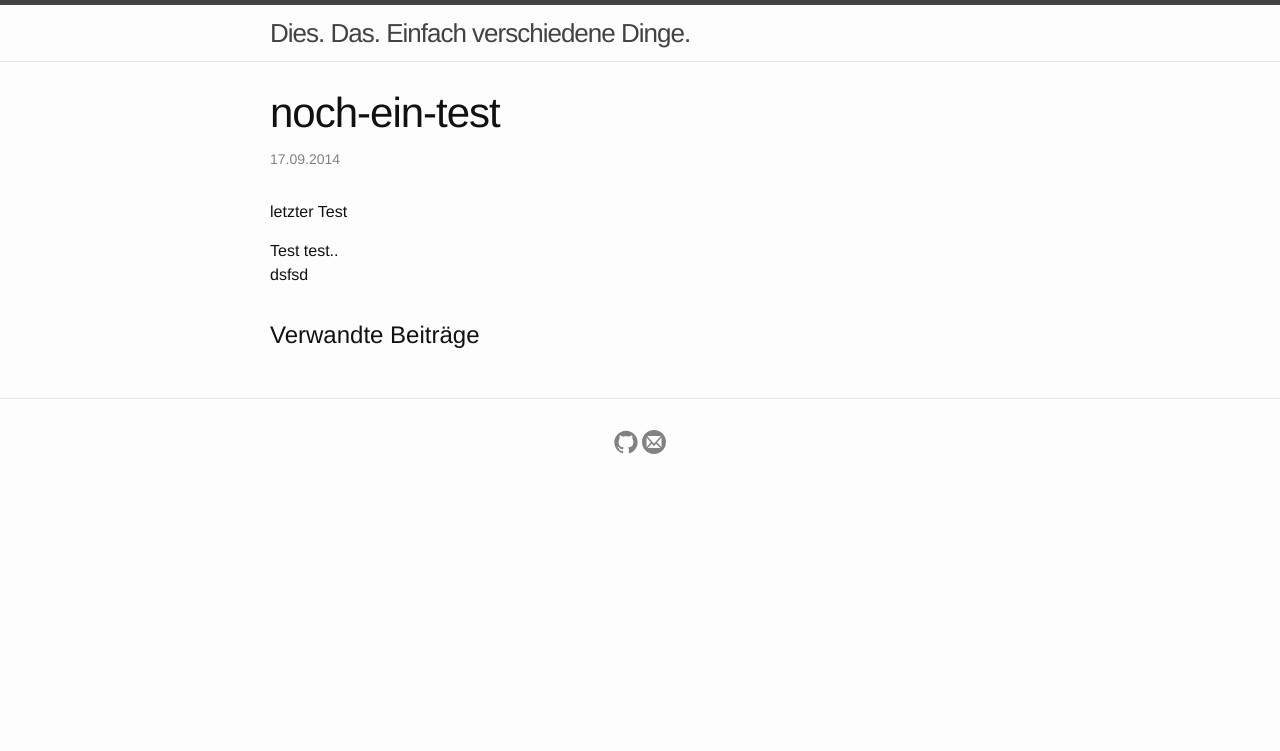
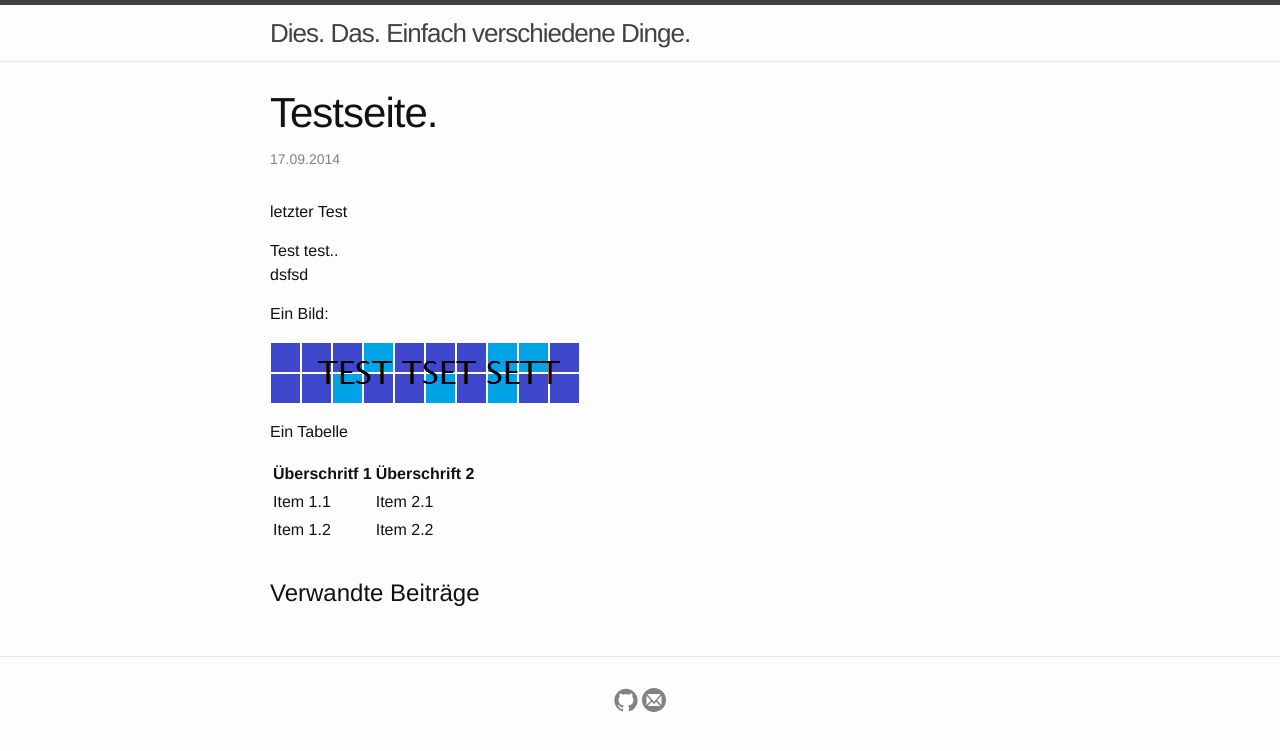
Before and after one commit to ch38/ch38.github.io, a Jekyll site: the page built from _posts/2014-09-17-noch-ein-test.md, in a window 1280 px wide. Shown: the top 751 px of the page. Built offline with Jekyll 4.4.1, drawn with Linux system fonts in a browser that asks for light colours.

Commit message:
Weitere Änderungen

```diff
--- a/_posts/2014-09-17-noch-ein-test.md
+++ b/_posts/2014-09-17-noch-ein-test.md
@@ -1,9 +1,21 @@
 ---
 layout: post
-title: "noch-ein-test"
+title: "Testseite."
+summary: "Ein Test mit Bild."
 date: "2014-09-17 19:53"
 ---
 letzter Test
 
 Test test..
 dsfsd
+
+Ein Bild:
+
+![Zum Testen]({{ site.url }}/assets/test.png)
+
+Ein Tabelle
+
+Überschritf 1 | Überschrift 2
+--------------|---------------
+Item 1.1      | Item 2.1
+Item 1.2      | Item 2.2
```
